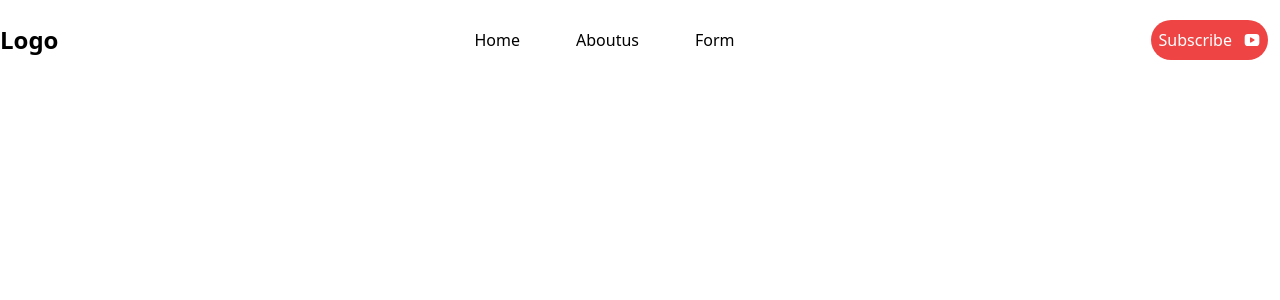
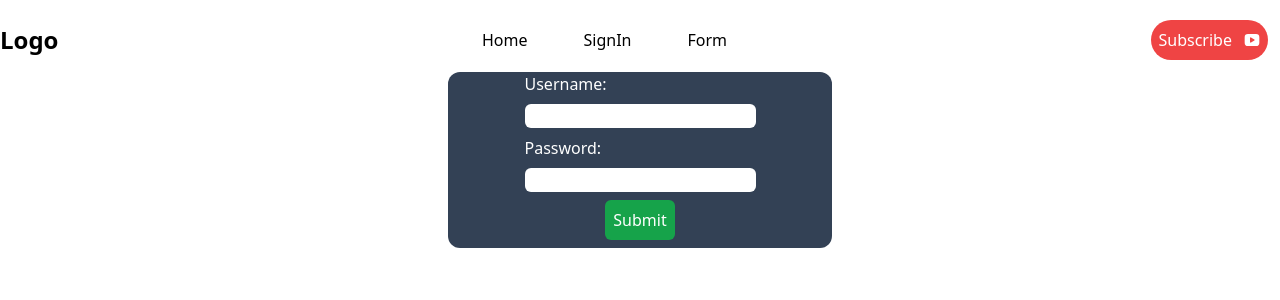
Before and after one commit to iamsushil9817/Reactjs, a React (Vite) app: page /sign in a window 1280 px wide. Shown: the top 300 px of the page. Built offline with nearby package versions, Linux system fonts and the light colour scheme; the HTML template or start-up script is replaced by a standard one.

Commit message:
Post Method

```diff
--- a/src/App.jsx
+++ b/src/App.jsx
@@ -6,10 +6,10 @@ import Home from "./Pages/Home";
 import { Routes, Route } from "react-router-dom";
 import Blogdetails from "./Pages/Blogdetails";
 import Header from "./Components/Header";
-import About from "./Pages/About";
 // import Contact from "./Pages/Contact";
 import Form from "./Components/Form";
 import Category from "./Pages/Category";
+import Sign from "./Pages/Sign";
 
 function App() {
   // const [count, setCount] = useState(0)
@@ -17,12 +17,12 @@ function App() {
   return (
     <>
       <div className="mt-5 mb-3">
-        <Header titleone="Home" titletwo="Aboutus" titlethree="Form" />
+        <Header titleone="Home" titletwo="SignIn" titlethree="Form" />
       </div>
       <Routes>
         <Route path="/" element={<Home />}></Route>
         <Route path="/details/:id" element={<Blogdetails />}></Route>
-        <Route path="/about" element={<About />}></Route>
+        <Route path="/sign" element={<Sign />}></Route>
         <Route path="/form" element={<Form />}></Route>
         <Route path="/category" element={<Category />}></Route>
       </Routes>
--- a/src/Components/Header.jsx
+++ b/src/Components/Header.jsx
@@ -10,7 +10,7 @@ const Header = (props) => {
         <Link to={"/"} className="hover:font-bold cursor-pointer">
           {props.titleone}
         </Link>
-        <Link to={"/about"} className="hover:font-bold cursor-pointer">
+        <Link to={"/sign"} className="hover:font-bold cursor-pointer">
           {props.titletwo}
         </Link>
         <Link to={"/form"} className="hover:font-bold cursor-pointer">
--- a/src/Pages/About.jsx
+++ /dev/null
@@ -1,7 +0,0 @@
-import React from "react";
-
-const About = () => {
-  return <div>About</div>;
-};
-
-export default About;
--- /dev/null
+++ b/src/Pages/Sign.jsx
@@ -0,0 +1,82 @@
+import React, { useEffect, useState } from "react";
+
+const Sign = () => {
+  const [login, setLogin] = useState({
+    username: "",
+    password: "",
+  });
+  const loginapi = async () => {
+    try {
+      const res = await fetch("https://dummyjson.com/auth/login", {
+        method: "POST",
+        headers: { "Content-Type": "application/json" },
+        body: JSON.stringify({
+          username: login.username,
+          password: login.password,
+        }),
+      });
+      const json = await res.json();
+      console.log(json);
+    } catch (error) {
+      console.log(error);
+    }
+  };
+
+  const handlelogin = (e) => {
+    const Login = { ...login };
+    Login[e.target.id] = e.target.value;
+    setLogin(Login);
+    // console.log(Login);
+  };
+  const handleloginsubmit = (e) => {
+    e.preventDefault();
+    loginapi();
+  };
+
+  return (
+    <form
+      className="flex flex-col items-center mx-auto w-[30%] bg-slate-700 rounded-xl"
+      onSubmit={(e) => handleloginsubmit(e)}
+    >
+      <div>
+        <div className="mb-2">
+          <label className="text-white" htmlFor="username">
+            Username:
+          </label>
+        </div>
+        <div>
+          <input
+            className="rounded-md "
+            type="text"
+            id="username"
+            onChange={(e) => handlelogin(e)}
+            value={login.username}
+          />
+        </div>
+      </div>
+      <div className="mb-2 mt-2">
+        <div className="mb-2">
+          <label className="text-white" htmlFor="password">
+            Password:
+          </label>
+        </div>
+        <div>
+          <input
+            className="rounded-md "
+            type="text"
+            id="password"
+            onChange={(e) => handlelogin(e)}
+            value={login.password}
+          />
+        </div>
+      </div>
+      <div className="mb-2">
+        <button className="text-white bg-green-600 p-2 rounded-md hover:font-bold">
+          Submit
+        </button>
+      </div>
+    </form>
+  );
+};
+
+export default Sign;
```
